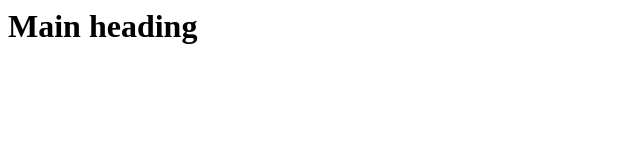
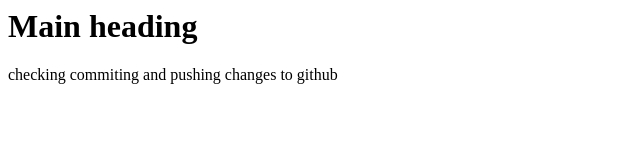
Before and after one commit to parepallysvp/is601class, a plain HTML site: page index.html in a window 1280 px wide. Shown: the whole page, without its empty margins (0-640 px from the left). Drawn offline with Linux system fonts and the light colour scheme.

Commit message:
pushing test

```diff
--- a/index.html
+++ b/index.html
@@ -1 +1,2 @@
 <h1> Main heading </h1>
+<p>checking commiting and pushing changes to github</p>
```
